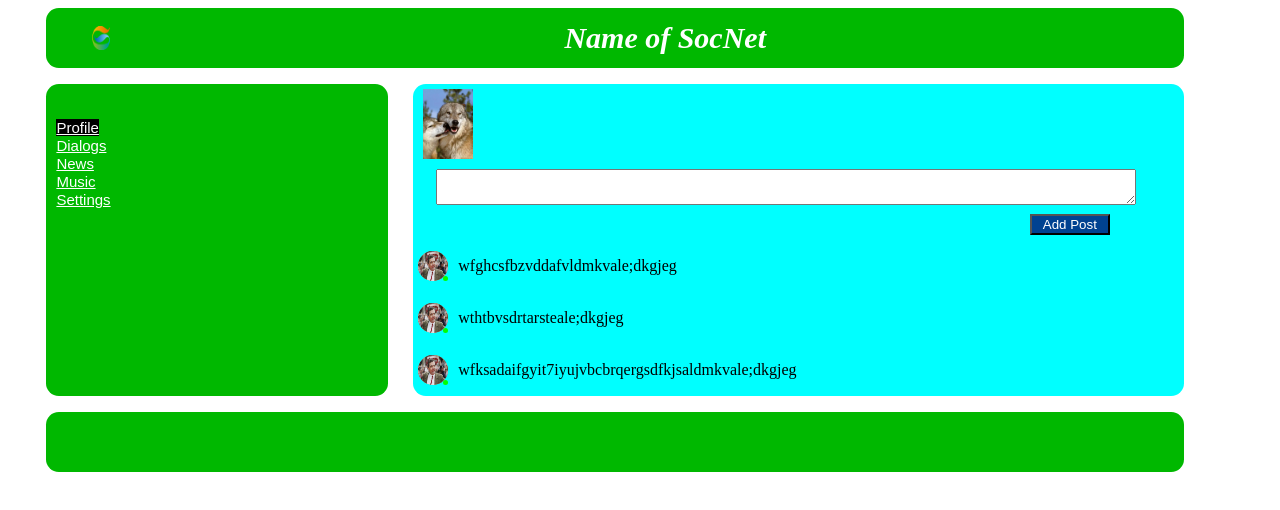
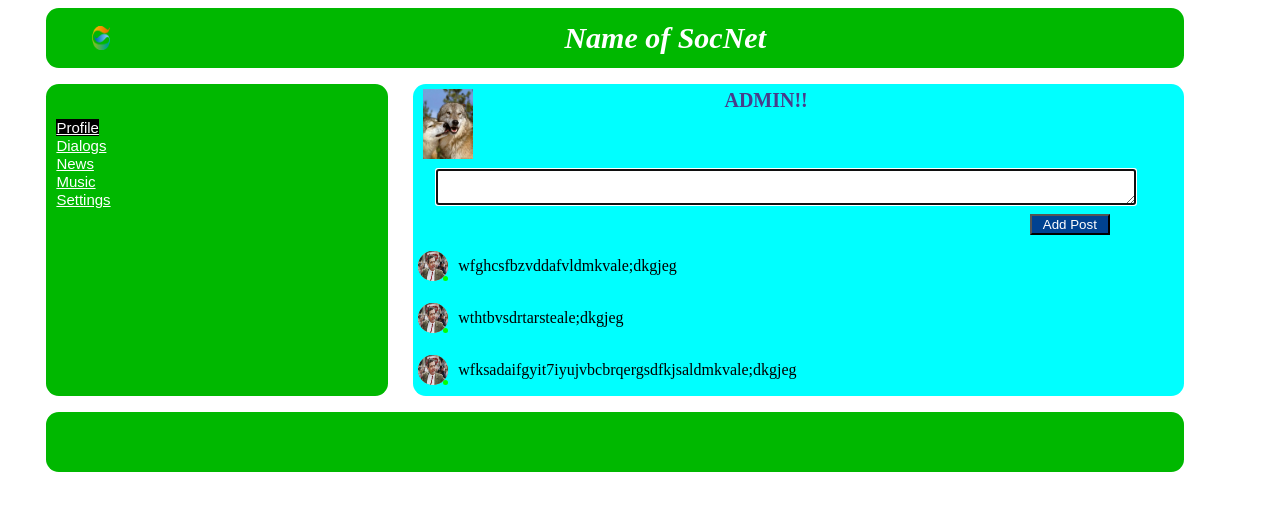
Before and after one commit to ABR293/socnet, a React (Create React App) app: page /profile in a window 1280 px wide. Shown: the top 510 px of the page. Built offline with nearby package versions, Linux system fonts and the light colour scheme.

Commit message:
Version 01.10.2019 19:24 - Реализован FLUX круговорот.

```diff
--- a/src/App.js
+++ b/src/App.js
@@ -15,7 +15,9 @@ export default class App extends Component {
             <Header/>
             <Navbar/>
 
-            <Content state={this.props.state} addPost={this.props.addPost} />
+            <Content state={this.props.state}
+                     addPost={this.props.addPost}
+                     changePostText={this.props.changePostText}/>
             <Footer/>
             </div>
 
--- a/src/Components/Content/Content.jsx
+++ b/src/Components/Content/Content.jsx
@@ -12,14 +12,16 @@ export default class Content extends Component {
     render() {
         //this.props.addPost('URA!!! URAAeeeee!! URA!!!');
 
-        console.log(this.props.state);
 
         return (
 
 
                 <div className={style.content}>
                     <Route path='/dialogs' component={() => <Dialogs dialogs={this.props.state.dialogs}/>} />
-                    <Route path='/profile' component={() => <Profile profile={this.props.state.profile} addPost={this.props.addPost} />}/>
+                    <Route path='/profile' component={() => <Profile profile={this.props.state.profile}
+                                                                     addPost={this.props.addPost}
+                                                                     changePostText={this.props.changePostText}
+                    />}/>
                     <Route path='/news' component={News}/>
                     <Route path='/music' component={Music}/>
                     <Route path='/settings' component={Settings}/>
--- a/src/Components/Content/Profile/Profile.jsx
+++ b/src/Components/Content/Profile/Profile.jsx
@@ -13,7 +13,6 @@ export default class Profile extends Component {
 
 
 
-        console.log(this.props);
 
         let Posts = this.props.profile[0].posts.map((post) =>{
             return(
@@ -23,9 +22,16 @@ export default class Profile extends Component {
 
         let newPostText = React.createRef();
         let AddNewPost = () => {
-          let text = newPostText.current.value;
+          let text = this.props.profile[0].PostText;
           this.props.addPost(text);
-          newPostText.current.value = '';
+          this.props.changePostText('');
+        };
+
+        let onPostChange = ()=>{
+            let text = newPostText.current.value;
+            this.props.changePostText(text);
+            console.log(text);
+
         };
 
         return (
@@ -34,10 +40,10 @@ export default class Profile extends Component {
             <div>
                 <div className={style.info}>
                     <img className={style.avatar} src={require("./s111200.png")} alt="NICHT AVATAREN!!!"/>
-                    <h1 className={style.name}>{this.props.profile.name}</h1>
+                    <h1 className={style.name}>{this.props.profile[0].name}</h1>
                 </div>
                 <div className={style.newPost}>
-                    <textarea ref={newPostText} className={style.newPost__inputblock}> </textarea>
+                    <textarea autoFocus={true} ref={newPostText} onChange={onPostChange} className={style.newPost__inputblock} value={this.props.profile[0].PostText}/>
                     <button onClick={AddNewPost} className={style.newPost__add}>Add Post</button>
                 </div>
                 <div className='3'>
--- a/src/Redux/State.js
+++ b/src/Redux/State.js
@@ -38,7 +38,7 @@ let state = {
     ],
     profile: [
 
-        {id:8327178, name: 'ADMIN!!', avatar: '3', posts:[
+        {id:8327178, name: 'ADMIN!!', avatar: '3', PostText: '', posts:[
                 {id: 34522, name:'sdsadas', message: "wfghcsfbzvddafvldmkvale;dkgjeg"},
                 {id: 37867, name:'rewe', message: "wthtbvsdrtarsteale;dkgjeg"},
                 {id: 45452, name:'sdsadas', message: "wfksadaifgyit7iyujvbcbrqergsdfkjsaldmkvale;dkgjeg"},
@@ -59,9 +59,13 @@ let state = {
         message: message,
     };
 
-    state.profile[0].posts.push(NewPost);
+    state.profile[0].posts.unshift(NewPost);
     rerenderEntireTree(state);
 } ;
 
+ export let changePostText = (text) =>{
+     state.profile[0].PostText = text;
+     rerenderEntireTree(state);
+ };
 
 export default state;
--- a/src/Render.js
+++ b/src/Render.js
@@ -3,12 +3,12 @@ import ReactDOM from "react-dom";
 import {BrowserRouter} from "react-router-dom";
 import App from "./App";
 import {addPost} from "./Redux/State";
-
+import {changePostText} from "./Redux/State";
 
 export let rerenderEntireTree = (state) =>{
     ReactDOM.render(
         <BrowserRouter>
-            <App state={state} addPost={addPost} />
+            <App state={state} addPost={addPost} changePostText={changePostText}/>
         </BrowserRouter>
         ,document.getElementById('root'));
 };
```
